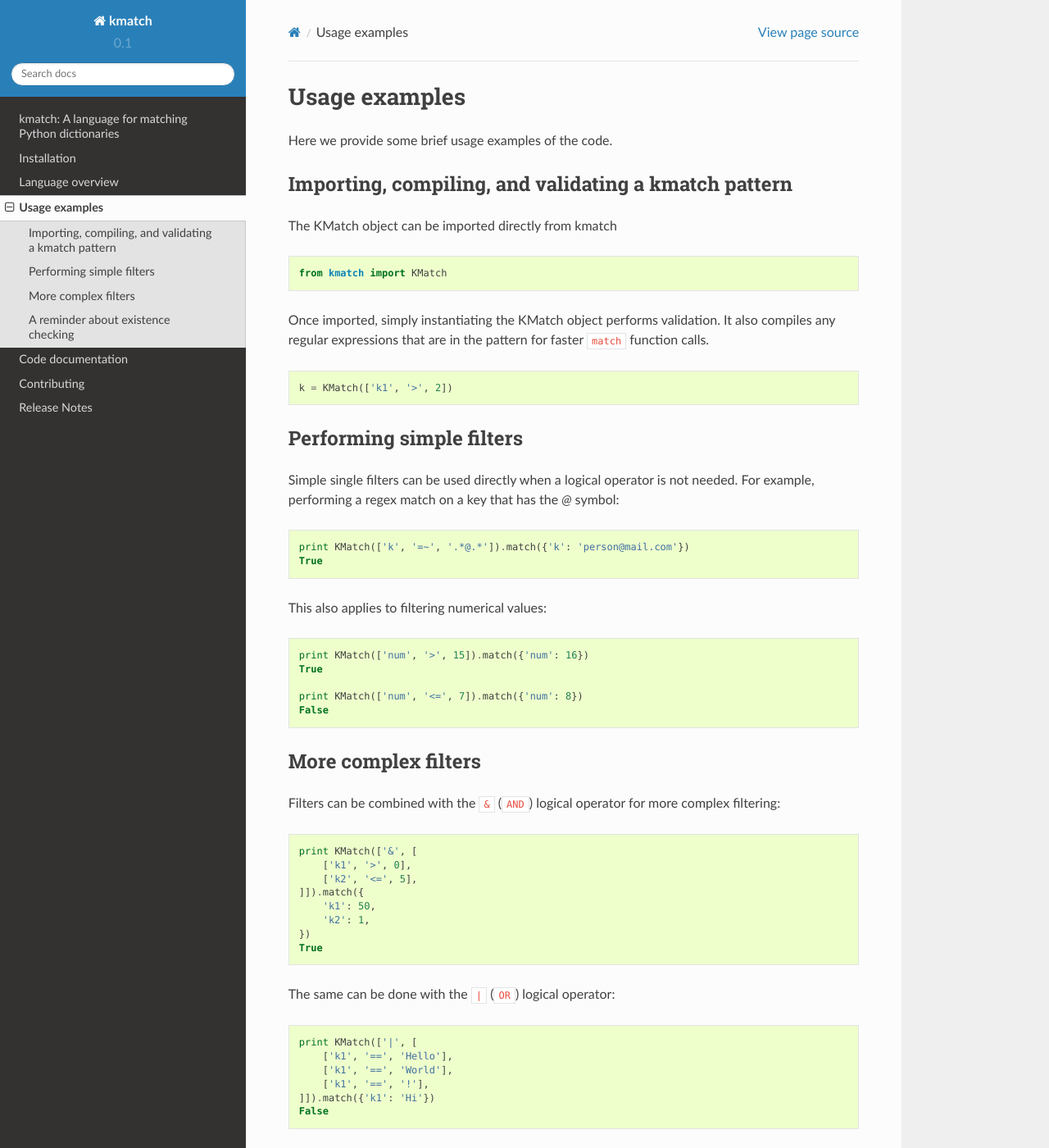
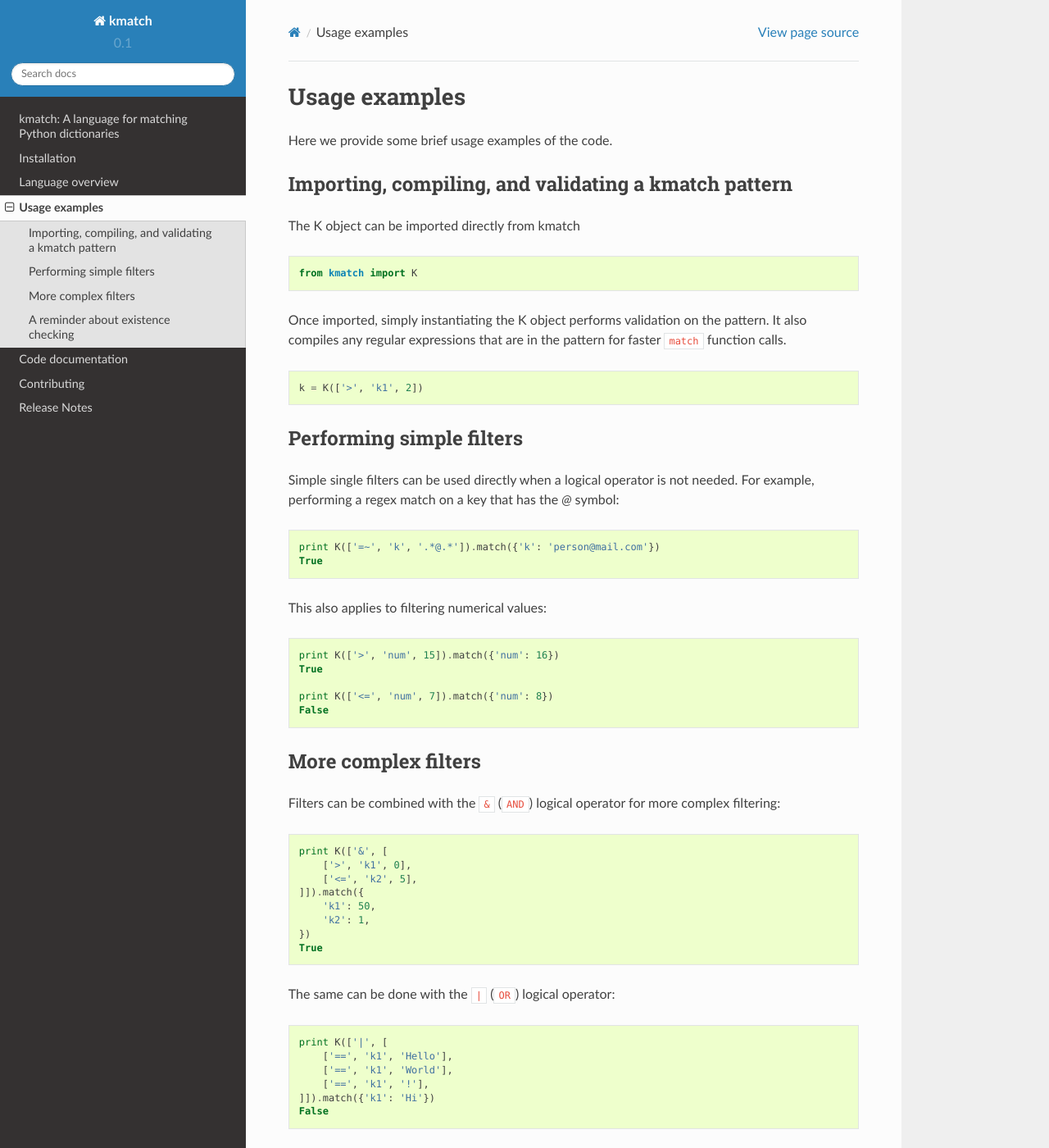
Before and after one commit to ambitioninc/kmatch, a Sphinx documentation site: the page built from docs/usage_examples.rst, in a window 1280 px wide and 1400 px high. Shown: the whole window at 82% size. Built offline with Sphinx 7.4.7 and the Read the Docs theme 2.0.0, drawn with Linux system fonts in a browser that asks for light colours; some of the changed text lies outside the part shown.

Commit message:
renamed KMatch object to K

```diff
--- a/docs/usage_examples.rst
+++ b/docs/usage_examples.rst
@@ -5,17 +5,17 @@ Here we provide some brief usage examples of the code.
 
 Importing, compiling, and validating a kmatch pattern
 -----------------------------------------------------
-The KMatch object can be imported directly from kmatch
+The K object can be imported directly from kmatch
 
 .. code-block:: python
 
-    from kmatch import KMatch
+    from kmatch import K
 
-Once imported, simply instantiating the KMatch object performs validation. It also compiles any regular expressions that are in the pattern for faster ``match`` function calls.
+Once imported, simply instantiating the K object performs validation on the pattern. It also compiles any regular expressions that are in the pattern for faster ``match`` function calls.
 
 .. code-block:: python
 
-    k = KMatch(['k1', '>', 2])
+    k = K(['>', 'k1', 2])
 
 
 Performing simple filters
@@ -24,17 +24,17 @@ Simple single filters can be used directly when a logical operator is not needed
 
 .. code-block:: python
 
-    print KMatch(['k', '=~', '.*@.*']).match({'k': 'person@mail.com'})
+    print K(['=~', 'k', '.*@.*']).match({'k': 'person@mail.com'})
     True
 
 This also applies to filtering numerical values:
 
 .. code-block:: python
 
-    print KMatch(['num', '>', 15]).match({'num': 16})
+    print K(['>', 'num', 15]).match({'num': 16})
     True
 
-    print KMatch(['num', '<=', 7]).match({'num': 8})
+    print K(['<=', 'num', 7]).match({'num': 8})
     False
 
 
@@ -44,9 +44,9 @@ Filters can be combined with the ``&`` (``AND``) logical operator for more compl
 
 .. code-block:: python
 
-    print KMatch(['&', [
-        ['k1', '>', 0],
-        ['k2', '<=', 5],
+    print K(['&', [
+        ['>', 'k1', 0],
+        ['<=', 'k2', 5],
     ]]).match({
         'k1': 50,
         'k2': 1,
@@ -57,30 +57,30 @@ The same can be done with the ``|`` (``OR``) logical operator:
 
 .. code-block:: python
 
-    print KMatch(['|', [
-        ['k1', '==', 'Hello'],
-        ['k1', '==', 'World'],
-        ['k1', '==', '!'],
+    print K(['|', [
+        ['==', 'k1', 'Hello'],
+        ['==', 'k1', 'World'],
+        ['==', 'k1', '!'],
     ]]).match({'k1': 'Hi'})
     False
 
-The ``^`` (``NOT``) logical operator operates on a single filter (or logical combination of filters):
+The ``!`` (``NOT``) logical operator operates on a single filter (or logical combination of filters):
 
 .. code-block:: python
 
-    print KMatch(['^', ['k', '==', 0]]).match({'k', 1})
+    print K(['!', ['==', 'k', 0]]).match({'k', 1})
     True
 
 Operators can be combined in various ways to form more complex patterns like so:
 
 .. code-block:: python
 
-    print KMatch(['|', [
+    print K(['|', [
         ['&', [
-            ['k1', '==', 3],
-            ['k2', '==', 4],
+            ['==', 'k1', 3],
+            ['==', 'k2', 4],
         ]],
-        ['^', ['val', '=~', '.*Hello.*']],
+        ['!', ['=~', 'val', '.*Hello.*']],
     ]]).match({
         'k1': 4,
         'k2': 5,
@@ -94,10 +94,10 @@ Remember that if the keys don't exist, ``None`` is returned as the value in the
 
 .. code-block:: python
 
-    print KMatch(['k1', '>', 5]).match({})
+    print K(['>', 'k1', 5]).match({})
     False
 
-    print KMatch('k1', '==', None).match({})
+    print K('==', 'k1', None).match({})
     True
 
 .. note:: We are still figuring out how to integrate existence checking in the language so that users will have more power of checking if a key is actually ``None`` or if it doesn't exist. Do a pull request and help us flesh this out!
--- a/kmatch/__init__.py
+++ b/kmatch/__init__.py
@@ -1,3 +1,3 @@
 # flake8: noqa
 from .version import __version__
-from .kmatch import KMatch
+from .kmatch import K
```
Also changed, not shown: docs/index.rst (+6 -6 lines), docs/language_overview.rst (+11 -11 lines), 2 other files.
